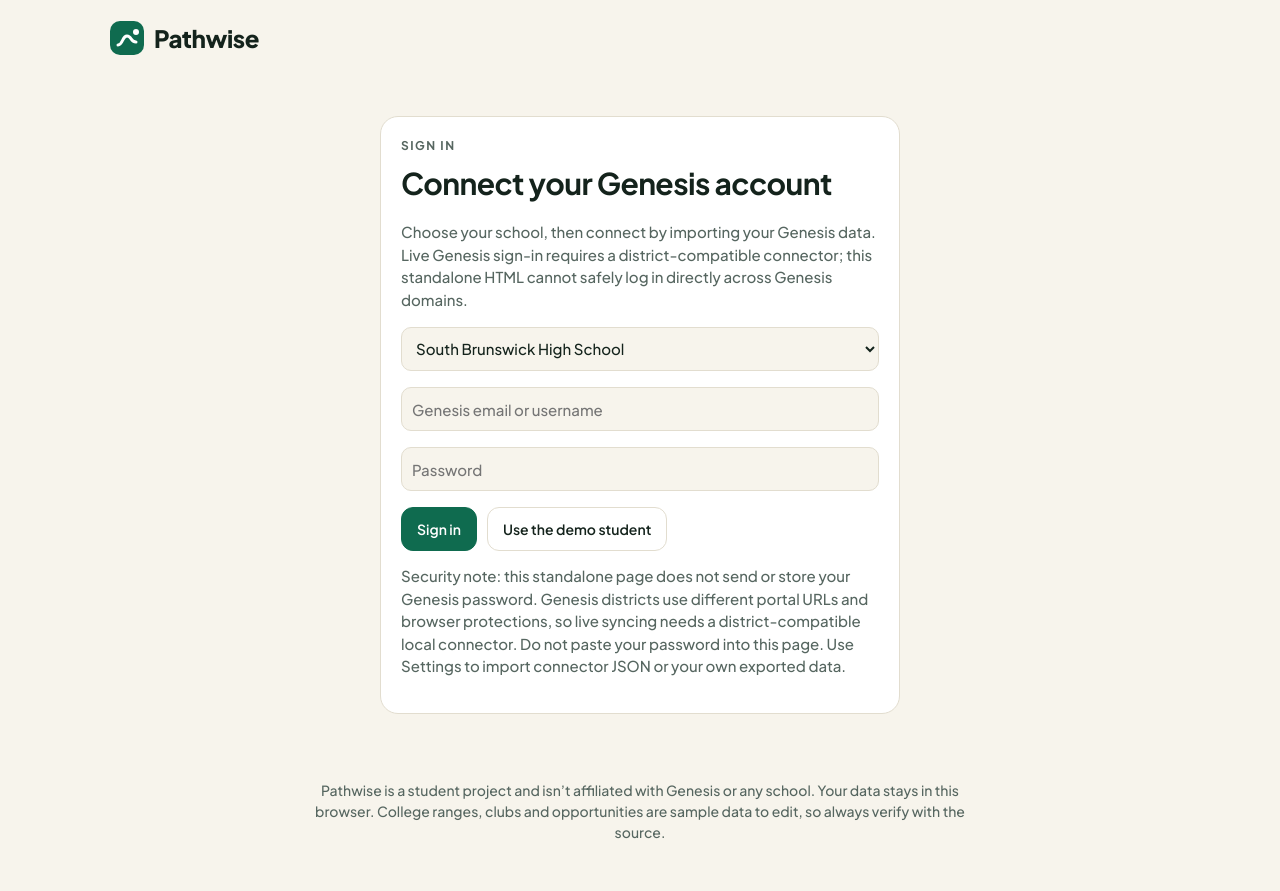
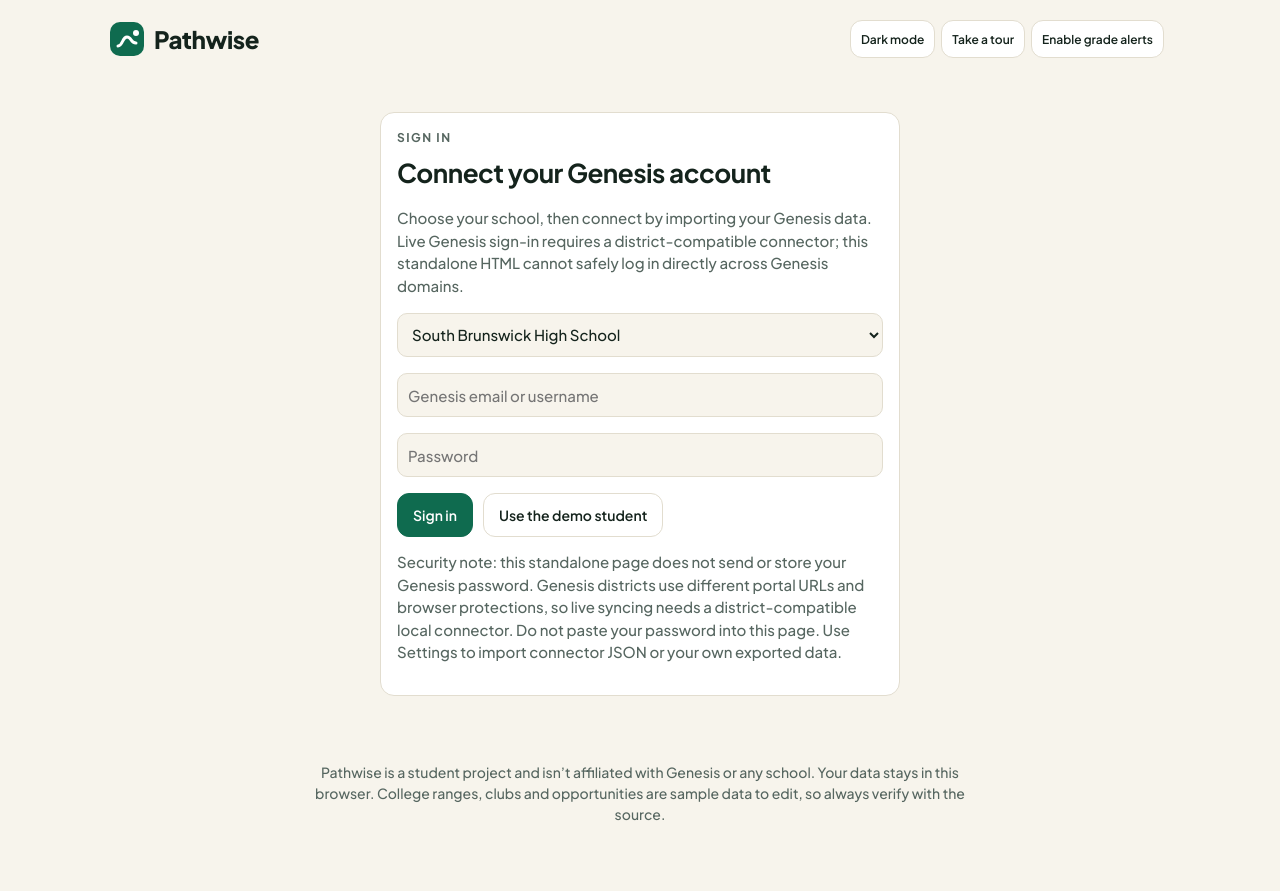
Before and after one commit to aaravghub/pathwise-cloudflare, a website: page public/index.html in a window 1280 px wide. Drawn offline with Linux system fonts and the light colour scheme.

Commit message:
Tighten Pathwise layout and add marking period selector UI

```diff
--- a/public/index.html
+++ b/public/index.html
@@ -15,11 +15,11 @@
 .w{max-width:1100px;margin:0 auto;padding:0 20px}
 .top{display:flex;align-items:center;justify-content:space-between;gap:12px;flex-wrap:wrap;padding-top:20px;padding-bottom:10px}
 .logo{display:flex;gap:10px;align-items:center;font-weight:800;font-size:24px;letter-spacing:-.4px}
-nav{display:flex;gap:6px;overflow-x:auto;padding:6px 20px 14px;max-width:1100px;margin:0 auto}
+nav{display:flex;gap:5px;overflow-x:auto;padding:4px 20px 10px;max-width:1100px;margin:0 auto;scrollbar-width:thin}
 nav button,.btn{border:1px solid var(--line);background:var(--card);color:var(--ink);padding:9px 15px;border-radius:999px;font-weight:600;font-size:14px;font-family:inherit;white-space:nowrap;cursor:pointer;min-height:44px}
 .btn{border-radius:12px}
 nav button.on,.btn.on,.btn.p{background:var(--acc);color:var(--accink);border-color:var(--acc)}
-.card{background:var(--card);border:1px solid var(--line);border-radius:18px;padding:20px}
+.card{background:var(--card);border:1px solid var(--line);border-radius:14px;padding:16px}
 .grid{display:grid;gap:16px;grid-template-columns:repeat(auto-fit,minmax(270px,1fr))}
 .g4{display:grid;gap:16px;grid-template-columns:repeat(auto-fit,minmax(190px,1fr));margin:16px 0 22px}
 .lbl{font-size:12px;font-weight:700;letter-spacing:1.5px;text-transform:uppercase;color:var(--mute)}
@@ -32,7 +32,7 @@
 input[type=number]{width:92px}textarea{width:100%;min-height:150px;font-family:ui-monospace,Menlo,monospace;font-size:13px}
 table{width:100%;border-collapse:collapse}th{text-align:left;font-size:12px;letter-spacing:1px;text-transform:uppercase;color:var(--mute);padding:8px}td{padding:10px 8px;border-top:1px solid var(--line)}
 .sc{overflow-x:auto}tr.hi td{background:var(--soft)}
-h2{font-size:30px;letter-spacing:-.6px;margin:22px 0 4px}h3{margin:26px 0 10px;font-size:19px}
+h2{font-size:26px;letter-spacing:-.5px;margin:18px 0 4px}h3{margin:20px 0 8px;font-size:17px}
 .row{display:flex;gap:10px;flex-wrap:wrap;align-items:center}
 .sp{margin-top:14px}.hero{background:var(--acc);color:var(--accink);border-radius:22px;padding:26px}.hero .lbl,.hero .mu{color:inherit;opacity:.85}
 footer{padding:36px 20px 48px;text-align:center;color:var(--mute);font-size:14px;max-width:700px;margin:0 auto}
@@ -40,13 +40,13 @@
 .clk{font-size:56px;font-weight:800;letter-spacing:-1px;font-variant-numeric:tabular-nums;line-height:1.1;margin:6px 0}
 .bar{height:10px;border-radius:6px;background:rgba(255,255,255,.28);margin-top:14px;overflow:hidden}.bar i{display:block;height:100%;background:var(--accink)}
 .lk{background:none;border:0;color:var(--ink);font-family:inherit;font-size:16px;font-weight:700;text-align:left;cursor:pointer;padding:8px 0;min-height:44px;text-decoration:underline;text-decoration-color:var(--line);text-underline-offset:4px}
-.dn2{text-decoration:line-through;opacity:.6}td input[type=number]{width:80px}
+.dn2{text-decoration:line-through;opacity:.6}td input[type=number]{width:80px}.toptools{display:flex;gap:6px;align-items:center;flex-wrap:wrap;justify-content:flex-end}.toptools .btn{padding:7px 10px;min-height:38px;font-size:12px}.tour-shade{position:fixed;inset:0;background:rgba(4,12,8,.72);z-index:100;display:flex;align-items:center;justify-content:center;padding:18px}.tour-box{width:min(520px,100%);background:var(--card);color:var(--ink);border:1px solid var(--line);border-radius:18px;padding:22px;box-shadow:0 18px 60px rgba(0,0,0,.3)}.tour-box h2{margin-top:8px}.tour-progress{height:5px;background:var(--line);border-radius:8px;overflow:hidden;margin:14px 0}.tour-progress i{display:block;height:100%;background:var(--acc);transition:width .2s}.tour-box .mu{margin:10px 0 18px}.toptools button[aria-pressed=true]{background:var(--acc);color:var(--accink)}
 </style>
 </head>
 <body>
 <div class="w top">
 <div class="logo"><svg aria-hidden="true" width="34" height="34" viewBox="0 0 34 34" fill="none"><rect width="34" height="34" rx="10" fill="var(--acc)"/><path d="M8 24c5 0 4-9 9-9s3 6 9 6" stroke="var(--accink)" stroke-width="3" stroke-linecap="round"/><circle cx="26" cy="11" r="3" fill="var(--accink)"/></svg>Pathwise</div>
-<div class="mu"><span id="demo" class="chip w">Demo data</span><b id="who"></b> <button class="btn" id="so" data-act="logout" hidden>Sign out</button></div>
+<div class="toptools"><button class="btn" id="theme-toggle" type="button" aria-label="Switch color theme">Dark mode</button><button class="btn" id="tour-toggle" type="button">Take a tour</button><button class="btn" id="alerts-toggle" type="button">Enable grade alerts</button><span class="mu"><span id="demo" class="chip w">Demo data</span><b id="who"></b></span><button class="btn" id="so" data-act="logout" hidden>Sign out</button></div>
 </div>
 <nav id="nav" aria-label="Sections"></nav>
 <main class="w" id="main"></main>
@@ -270,7 +270,7 @@
 <h3>Assignments & tests</h3><p class="mu">Enter each score and the points possible. Upcoming tests can be added as what-if scores to see what you need.</p>${!k.cats.some(c=>c.items.length)?'<p class="mu">Genesis returned the class average but no individual assignment scores for this class. This usually means the assignment-detail link was not exposed in the gradebook response; you can add scores below.</p>':''}${k.cats.map((c,ci)=>`<div class="card sc sp"><div class="lbl">${esc(c.n)} · ${c.w}%</div><table>${c.items.map((it,j)=>`<tr><td>${esc(it.n)}${it.due?' <span class="mu">· '+esc(it.due)+'</span>':''}${it.h?' <span class="chip w">what-if</span>':''}</td><td><input type="number" value="${it.s}" data-f="is" data-i="${i}" data-c="${ci}" data-j="${j}" aria-label="Score"></td><td>/ <input type="number" value="${it.m}" data-f="im" data-i="${i}" data-c="${ci}" data-j="${j}" aria-label="Out of"></td><td><label class="t"><input type="checkbox" data-f="ih" data-i="${i}" data-c="${ci}" data-j="${j}" ${it.h?'checked':''}> what-if</label></td><td><button class="btn" data-act="deli" data-i="${i}" data-c="${ci}" data-j="${j}">Delete</button></td></tr>`).join('')||'<tr><td class="mu">No assignments yet.</td></tr>'}</table></div>`).join('')}
 <h3>Class target & progress</h3><div class="card"><div class="row">Target grade <input id="ktarget" type="number" min="0" max="100" value="${k.target??90}" aria-label="Target grade percent"> % <button class="btn p" data-act="settarget">Save target</button></div><p class="mu">Pathwise compares your current grade with this target. Course eligibility cutoffs vary by school, so use the percentage your counselor or course guide gives you.</p><div id="targetstatus" class="sp"></div></div><h3>Add an assignment or upcoming test</h3><div class="card"><div class="row"><select id="ac" aria-label="Category">${opts}</select><input id="an" placeholder="Test / assignment name" aria-label="Name"><input id="as" type="number" placeholder="Score / what-if" aria-label="Score"><span>/</span><input id="am" type="number" value="100" aria-label="Points possible"><input id="adue" type="date" aria-label="Test date"><label class="t"><input type="checkbox" id="ah" checked> what-if</label><button class="btn p" data-act="addi">Add</button></div></div>
 <h3>What do I need?</h3><div class="card"><div class="row">I want <input id="ct" type="number" value="90" aria-label="Target grade"> % with one more <select id="cc" aria-label="Category">${opts}</select> worth <input id="cm" type="number" value="100" aria-label="Points"> pts</div><p class="big" style="font-size:20px" id="cr"></p></div>`}
-V.grades=()=>S.open!=null?detail():`<h2>Grades</h2><p class="mu">Click a class to see its assignments and category weights, add grades, and test what-ifs.</p><div class="g4">${gbox()}</div>
+V.grades=()=>S.open!=null?detail():`<h2>Grades</h2><div class="row sp"><label>Marking period <select data-act="mp" aria-label="Marking period">${["MP1","MP2","MP3","MP4"].map(mp=>`<option value="${mp}" ${S.markingPeriod===mp?"selected":""} ${S.markingPeriods&&S.markingPeriods[mp]?"":"disabled"}>${mp}${S.markingPeriods&&S.markingPeriods[mp]?"":" (not returned by Genesis)"}</option>`).join("")}</select></label><span class="mu">${S.markingPeriods&&S.markingPeriods[S.markingPeriod]?"Showing saved grades for "+S.markingPeriod:"Genesis has not returned separate MP1–MP4 records yet; only the imported grade set is available."}</span></div><p class="mu">Click a class to see its assignments and category weights, add grades, and test what-ifs.</p><div class="g4">${gbox()}</div>
 <div class="card sc"><table><tr><th>Class</th><th>Level</th><th>Teacher</th><th>Grade / target</th><th>Status</th></tr>${S.courses.map((k,i)=>{const g=gradeOf(k,1),tg=+(k.target??90),behind=g<tg;return`<tr><td><button class="lk" data-act="open" data-v="${i}">${esc(k.n)}</button></td><td>${esc(k.l)}</td><td>${esc(k.t)}</td><td><b>${gtxt(g)}</b><div class="mu">Target: ${tg}%</div>${k.cats.some(c=>c.items.some(x=>x.h))?' <span class="chip w">what-if</span>':''}</td><td><span class="chip ${behind?'w':''}">${behind?'Below target':'On track'}</span></td></tr>`}).join('')}</table></div>
 <p class="mu">Weighting: AP +${S.w.AP}, Honors +${S.w.Honors}. Change it in Settings.</p>`;
 V.notes=()=>{const n=S.notes,hw=n.hw.map((h,i)=>({h,i})).sort((a,b)=>(a.h.d||'9').localeCompare(b.h.d||'9'));
```
